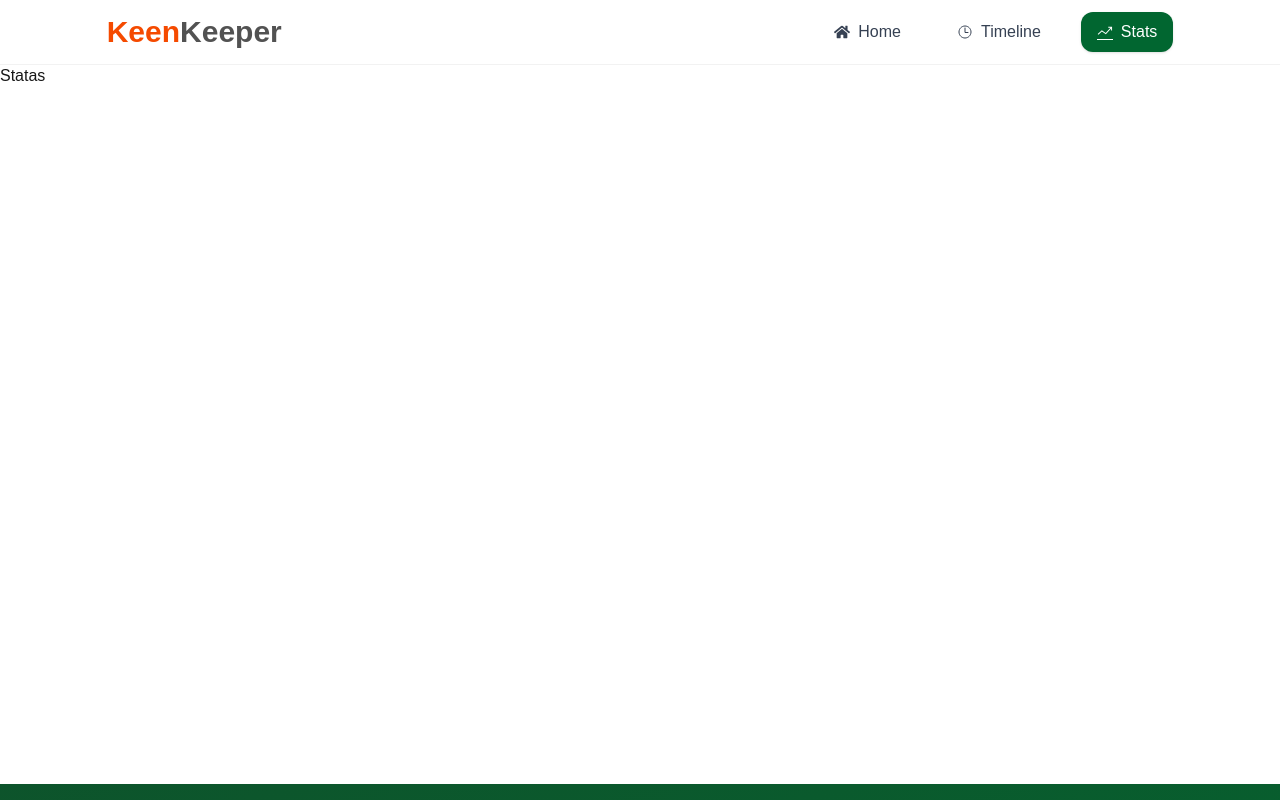
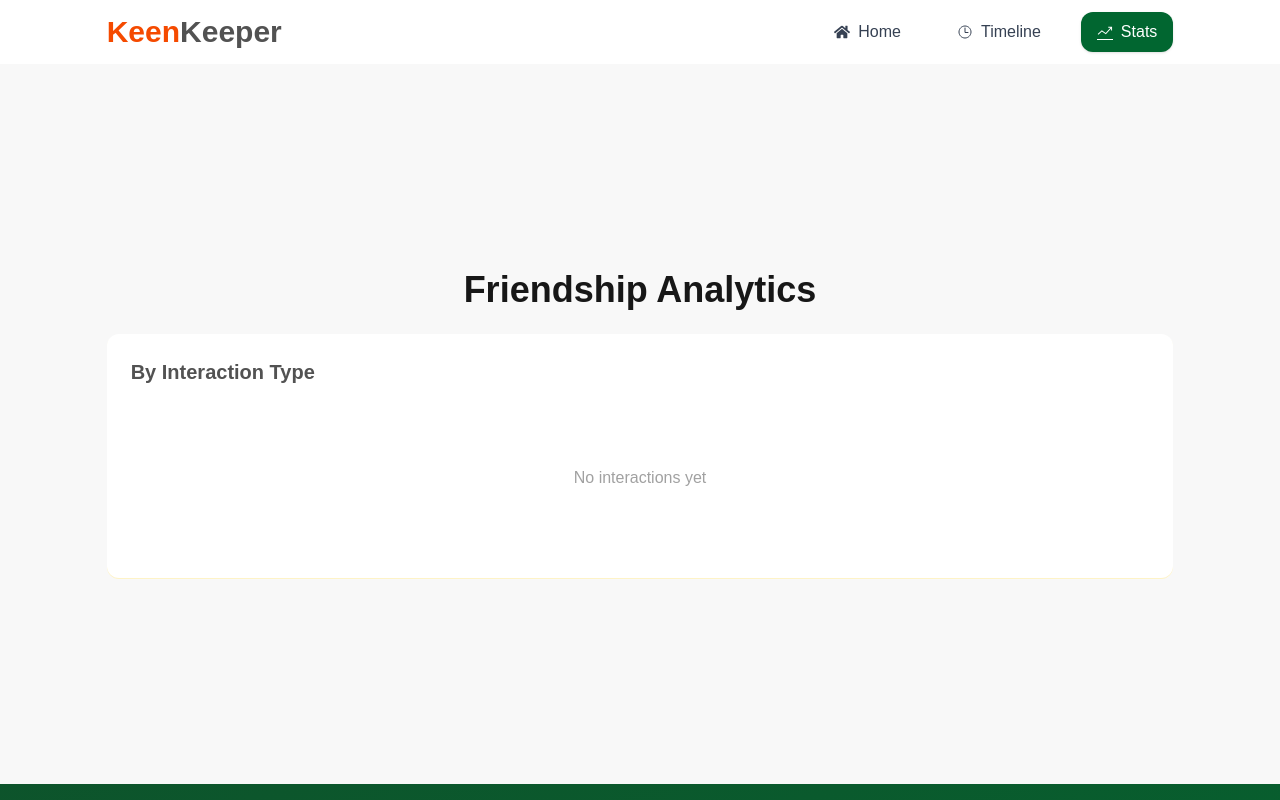
Before and after one commit to islammdsohan603/NEXTJS-PROJECTS, a Next.js app: page /stats in a window 1280 px wide. Shown: the top 800 px of the page. Built offline with nearby package versions, Linux system fonts and the light colour scheme.

Commit message:
Stats bar added

```diff
--- a/package.json
+++ b/package.json
@@ -9,14 +9,17 @@
     "lint": "eslint"
   },
   "dependencies": {
+    "chart.js": "^4.5.1",
     "framer-motion": "^12.38.0",
     "lucide-react": "^1.8.0",
     "next": "16.2.3",
     "react": "19.2.4",
+    "react-chartjs-2": "^5.3.1",
     "react-dom": "19.2.4",
     "react-icons": "^5.6.0",
     "react-spinners": "^0.17.0",
-    "react-toastify": "^11.0.5"
+    "react-toastify": "^11.0.5",
+    "recharts": "^3.8.1"
   },
   "devDependencies": {
     "@tailwindcss/postcss": "^4",
--- a/src/app/stats/page.jsx
+++ b/src/app/stats/page.jsx
@@ -1,9 +1,77 @@
-import React from 'react';
+'use client';
+
+import React, { useContext } from 'react';
+import { FriendsContext } from '@/components/ContaxtData';
+import {
+  PieChart,
+  Pie,
+  Cell,
+  Legend,
+  Tooltip,
+  ResponsiveContainer,
+} from 'recharts';
+
+const COLORS = {
+  Text: '#8b5cf6',
+  Call: '#1f3d2e',
+  Video: '#22c55e',
+};
 
 const StatsPage = () => {
+  const { data, history } = useContext(FriendsContext);
+
+  const typeCounts = history.reduce((acc, item) => {
+    acc[item.type] = (acc[item.type] || 0) + 1;
+    return acc;
+  }, {});
+
+  const chartData = Object.entries(typeCounts).map(([name, value]) => ({
+    name,
+    value,
+  }));
+
   return (
-    <div className="min-h-[90vh]">
-      <h1>Statas</h1>
+    <div className="min-h-[90vh] flex items-center justify-center bg-base-200 py-10">
+      <div className="w-10/12 mx-auto">
+        <h1 className="text-2xl md:text-3xl lg:text-4xl font-bold text-center mb-6">
+          Friendship Analytics
+        </h1>
+
+        <div className="bg-white p-6 rounded-xl shadow-2xs shadow-amber-100">
+          <h1 className="text-xl font-semibold text-neutral-600">
+            By Interaction Type
+          </h1>
+
+          <div className="flex items-center justify-center mt-4">
+            {chartData.length === 0 ? (
+              <p className="text-neutral-400 py-16">No interactions yet</p>
+            ) : (
+              <ResponsiveContainer width="100%" height={300}>
+                <PieChart>
+                  <Pie
+                    data={chartData}
+                    cx="50%"
+                    cy="50%"
+                    innerRadius={80}
+                    outerRadius={130}
+                    paddingAngle={4}
+                    dataKey="value"
+                  >
+                    {chartData.map((entry, index) => (
+                      <Cell
+                        key={`cell-${index}`}
+                        fill={COLORS[entry.name] || '#94a3b8'}
+                      />
+                    ))}
+                  </Pie>
+                  <Tooltip />
+                  <Legend />
+                </PieChart>
+              </ResponsiveContainer>
+            )}
+          </div>
+        </div>
+      </div>
     </div>
   );
 };
```
Also changed, not shown: 1 other file (tests, documents, lock files or other folders).
